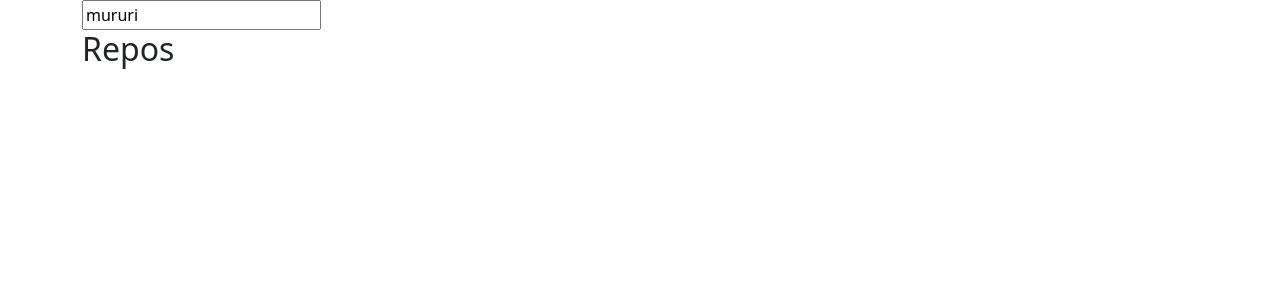
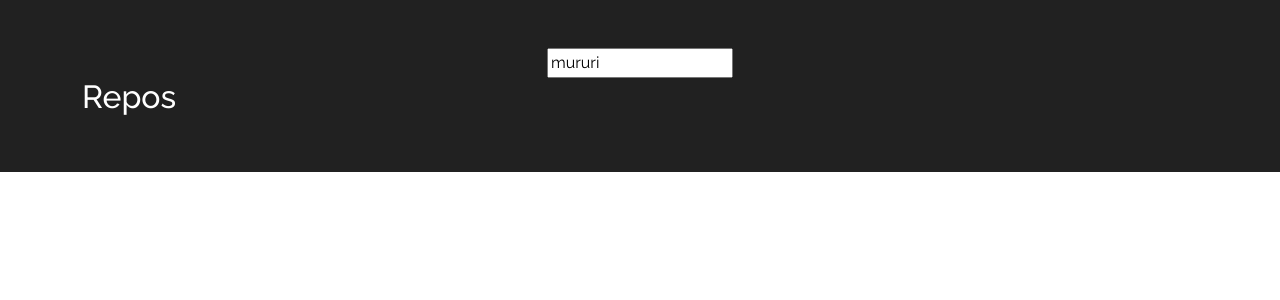
Before and after one commit to mururi/Github_search_app, an Angular app: page / in a window 1280 px wide. Shown: the top 300 px of the page. Built offline with nearby package versions, Linux system fonts and the light colour scheme.

Commit message:
Add styling to wrapper

```diff
--- a/src/app/components/github-profile/github-profile.component.css
+++ b/src/app/components/github-profile/github-profile.component.css
@@ -0,0 +1,7 @@
+.wrapper {
+  background-color: #212121;
+}
+
+#username {
+  color: black;
+}
--- a/src/app/components/github-profile/github-profile.component.html
+++ b/src/app/components/github-profile/github-profile.component.html
@@ -1,7 +1,11 @@
+<div class="container-fluid py-5 wrapper">
   <div class="container-md">
+    <div class="text-center">
       <form action="">
-    <input type="text" placeholder="Enter User Name" [(ngModel)]="username" name="username" (keyup)="getProfile()">
+        <input type="text" placeholder="Enter User Name" [(ngModel)]="username" name="username" id="username" (keyup)="getProfile()">
       </form>
+    </div>
+
     <div *ngIf="userProfile">
       <img src="{{userProfile.avatar_url}}" alt="">
       <p>{{userProfile.name}}</p>
@@ -19,3 +23,4 @@
       </div>
     </div>
   </div>
+</div>
--- a/src/styles.css
+++ b/src/styles.css
@@ -1 +1,6 @@
 @import "~bootstrap/dist/css/bootstrap.css";
+@import url('https://fonts.googleapis.com/css2?family=Raleway:ital,wght@0,100;0,200;0,300;0,400;0,500;0,600;0,700;0,800;0,900;1,100;1,200;1,300;1,400;1,500;1,600;1,700;1,800;1,900&display=swap');
+* {
+  font-family: 'Raleway', sans-serif;
+  color: white;
+}
```
Lines whose indentation alone changed are shown as unchanged.
